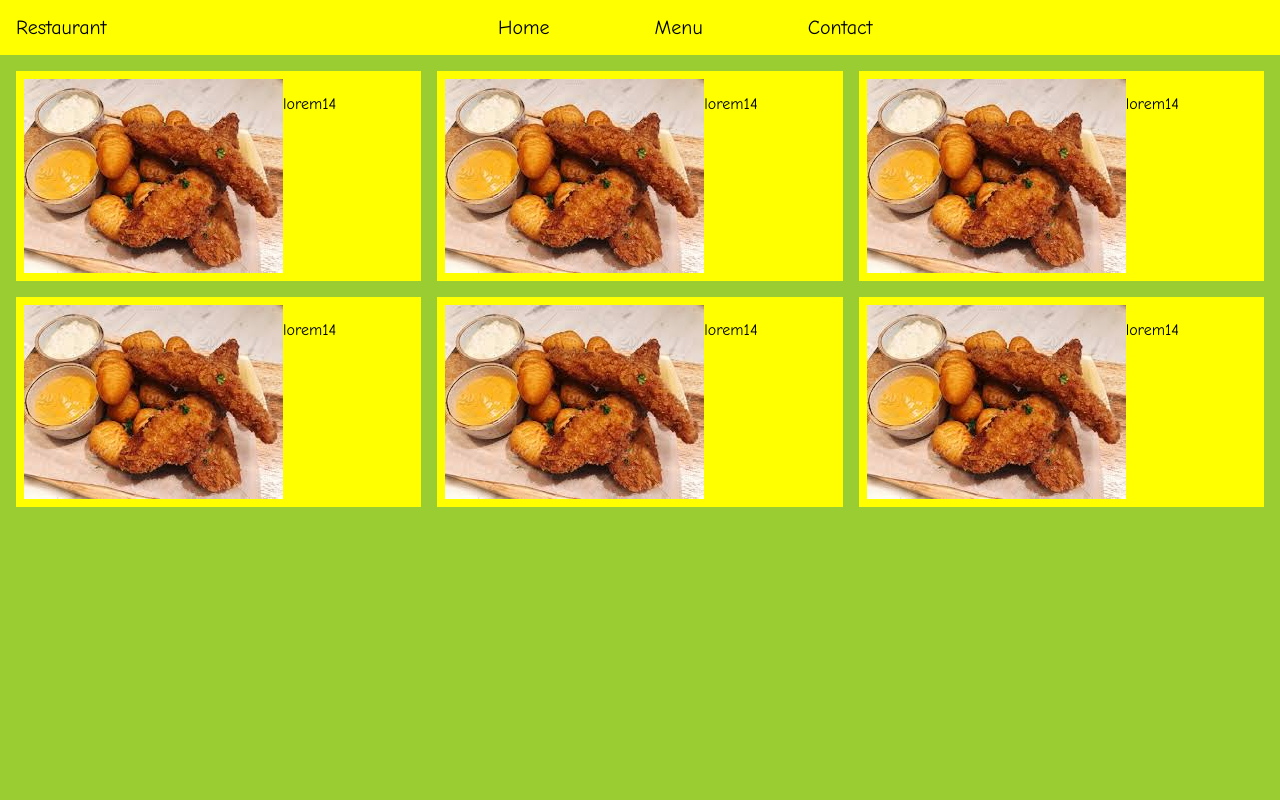
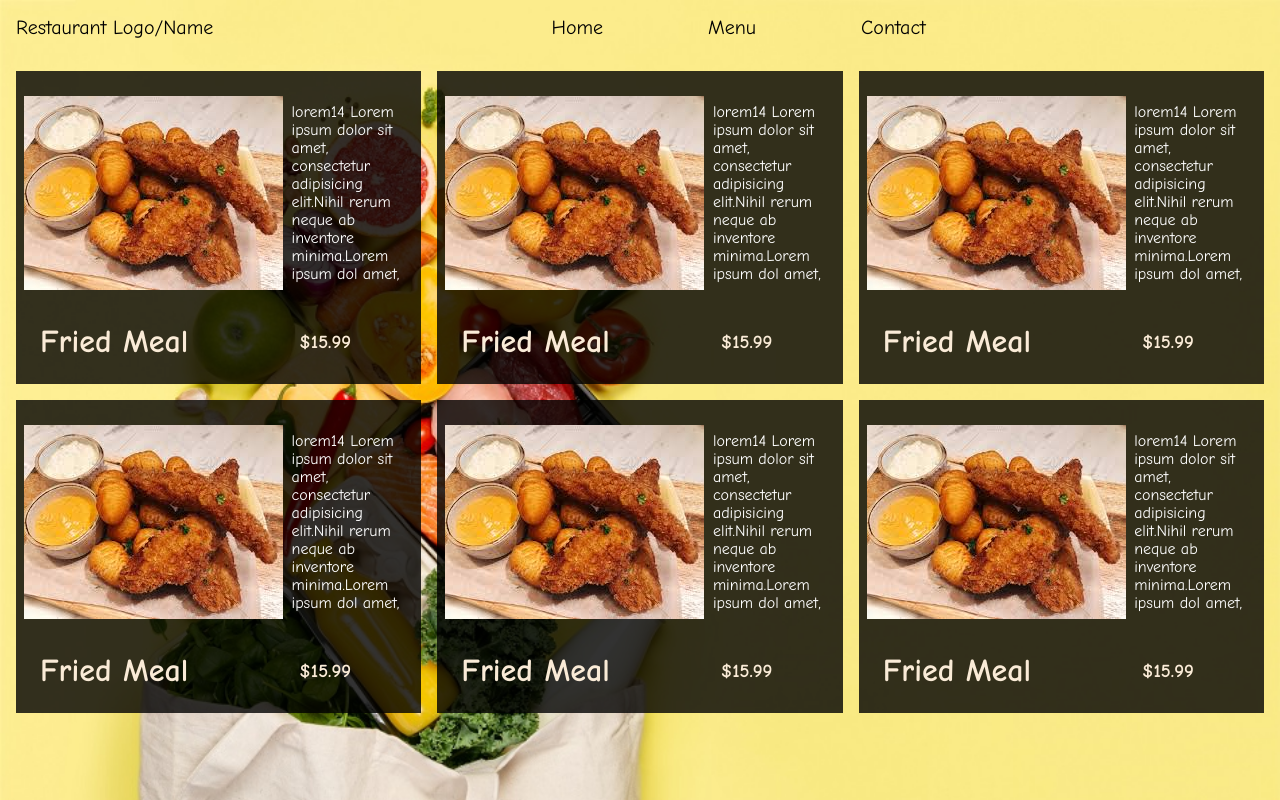
Before and after one commit to AhmedSaadKader/odin-restaurant-page, a website built with webpack: page dist/index.html in a window 1280 px wide. Both pictures are taken after a click on the element "Menu". Built offline with nearby package versions, Linux system fonts and the light colour scheme.

Commit message:
update css and finish menu and contact tabs

```diff
--- a/src/contact_tab.js
+++ b/src/contact_tab.js
@@ -1,3 +1,13 @@
 export default function contact_load() {
+    const content = document.getElementById('content')
+    const mainContent = document.createElement('div')
+    mainContent.setAttribute('id', 'main-content')
+    mainContent.classList.add('main-content-contact')
 
+    mainContent.innerHTML = `<div class="main-content-contact">
+    <div><span>Phone: </span>023412342143</div>
+    </div>`
+    console.log(mainContent)
+
+    content.appendChild(mainContent)
 }
--- a/src/first_load.js
+++ b/src/first_load.js
@@ -8,12 +8,17 @@ export default function page_load() {
     heading.innerText = 'Best Restaurant in the World'
     mainContent.appendChild(heading)
 
-    const restaurantImage = document.createElement('img')
-    restaurantImage.src = '../src/rest_table.jpeg'
-    mainContent.appendChild(restaurantImage)
+    // const restaurantImage = document.createElement('img')
+    // restaurantImage.src = '../src/chef.png'
+    // mainContent.appendChild(restaurantImage)
 
     const restaurantDescription = document.createElement('p')
-    restaurantDescription.innerText = 'Lorem ipsum dolor sit amet, consectetur adipisicing elit. Nihil rerum neque ab inventore minima.'
+    restaurantDescription.innerText = `Lorem ipsum dolor sit amet, consectetur adipisicing elit.
+    Nihil rerum neque ab inventore minima.Lorem ipsum dolor sit amet,
+    consectetur adipisicing elit. Nihil rerum neque ab invento
+    Lorem ipsum dolor sit amet, consectetur adipisicing elit.
+    Nihil rerum neque ab inventore minima.Lorem ipsum dolor sit amet,
+    consectetur adipisicing elit. Nihil rerum neque ab invento`
     mainContent.appendChild(restaurantDescription)
 
     content.appendChild(mainContent)
--- a/src/index.js
+++ b/src/index.js
@@ -1,7 +1,6 @@
 import contact_load from "./contact_tab.js";
 import page_load from "./first_load.js";
 import menu_load from "./menu_tab.js";
-// import contact_load from "./contact_tab.js";
 
 
 const content = document.getElementById('content')
@@ -9,7 +8,7 @@ const header = document.createElement('header')
 
 const headerLogo = document.createElement('div')
 headerLogo.classList.add('logo')
-headerLogo.innerHTML = "Restaurant"
+headerLogo.innerHTML = "Restaurant Logo/Name"
 header.appendChild(headerLogo)
 
 const tabsDiv = document.createElement('div')
@@ -34,9 +33,7 @@ const removeContent = function () {
     const mainContent = document.getElementById('main-content')
     if (content.contains(mainContent)){
         content.removeChild(mainContent);
-        console.log(mainContent)
     }
-    console.log(content);
 }
 
 homeTabButton.addEventListener('click', () => {
--- a/src/menu_tab.js
+++ b/src/menu_tab.js
@@ -2,18 +2,24 @@ export default function menu_load() {
     const content = document.getElementById('content')
     const mainContent = document.createElement('div')
     mainContent.setAttribute('id', 'main-content')
-    console.log(mainContent)
     mainContent.classList.add('main-content-menu')
 
     for (let index = 0; index < 6; index++) {
         const foodItem = document.createElement('div');
+        const itemName = document.createElement('h1');
+        itemName.innerText = 'Fried Meal';
         const itemImg = document.createElement('img');
         itemImg.src = '../src/fried.jpeg'
         const itemDescription = document.createElement('p')
-        itemDescription.innerText= 'lorem14'
+        itemDescription.innerText= 'lorem14 Lorem ipsum dolor sit amet, consectetur adipisicing elit.Nihil rerum neque ab inventore minima.Lorem ipsum dol amet,'
+
+        const itemPrice = document.createElement('h3')
+        itemPrice.innerText = '$15.99'
         foodItem.classList.add('menu-item')
         foodItem.appendChild(itemImg)
         foodItem.appendChild(itemDescription)
+        foodItem.appendChild(itemName)
+        foodItem.appendChild(itemPrice)
         mainContent.appendChild(foodItem)
     }
 
--- a/src/style.css
+++ b/src/style.css
@@ -5,14 +5,17 @@ body {
 
 #content {
     height: 100vh;
-    background-color: yellowgreen;
+    background-image: url(../src/main-background.jpg);
+    background-repeat: no-repeat;
+    background-size: cover;
+    /* background-color: yellowgreen; */
 }
 
 header {
     padding: 1rem;
     display: flex;
     justify-content: space-between;
-    background-color: yellow;
+    /* background-color: yellow; */
     font-size: 1.25rem;
 }
 
@@ -23,10 +26,22 @@ header {
     justify-content: space-between;
 }
 
-.main-content-home {
+.main-content-home, .main-content-contact {
     display: flex;
     flex-direction: column;
-    align-items: center;
+    align-items:center;
+    margin-right: 15%;
+    margin-left: 50%;
+    background-color: rgb(251 235 137 / 70%);
+    padding: 0.4rem;
+    color: #50623b;
+}
+
+.main-content-contact > * {
+    font-size: 1.4rem;
+    display: inline-flex;
+    width: min(250px);
+    justify-content: space-between;
 }
 
 .main-content-menu {
@@ -37,11 +52,25 @@ header {
 }
 
 .menu-item {
-    display: flex;
-    background-color: yellow;
+    display: grid;
+    background-color: rgba(0,0,0,0.8);
     padding: 0.5rem;
+    grid-template-columns: 2fr 1fr;
+    align-items: center;
 }
 
 .menu-item img {
     object-fit: fill;
 }
+
+.menu-item p{
+    color: white;
+    padding: 0.5rem;
+}
+
+.menu-item h1, h3{
+    color: antiquewhite;
+    padding: 1rem;
+    display: inline;
+    margin-block: 0;
+}
```
Also changed, not shown: dist/index.html, dist/main.js, src/chef.png (added), src/main-background.jpg (added).
